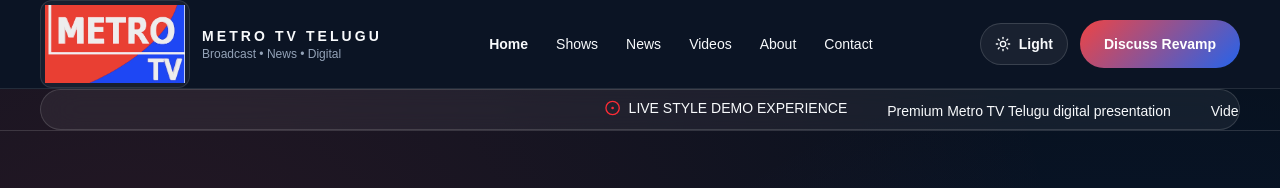
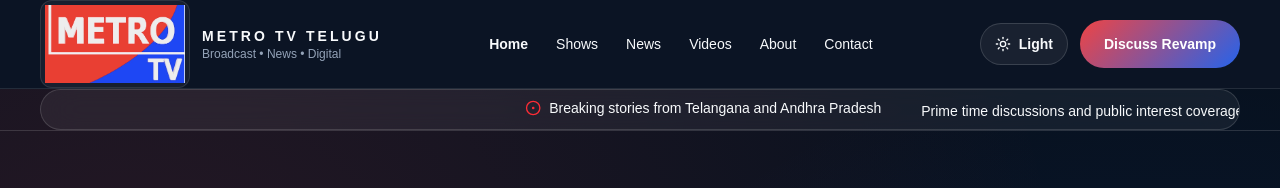
Before and after one commit to shivasricharan/metrotvtelugu, a Next.js app: page / in a window 1280 px wide. Shown: the top 188 px of the page. Built offline with nearby package versions, Linux system fonts and the light colour scheme.

Commit message:
Move homepage ticker to data file

```diff
--- a/app/page.js
+++ b/app/page.js
@@ -5,6 +5,7 @@ import FadeIn from "../components/FadeIn";
 import SectionTitle from "../components/SectionTitle";
 import VideoCard from "../components/VideoCard";
 import NewsCard from "../components/NewsCard";
+import { tickerItems } from "../lib/tickerData";
 
 const featuredVideos = [
   {
@@ -75,13 +76,18 @@ export default function HomePage() {
         <div className="container py-3">
           <div className="glass rounded-full px-4 py-2 text-sm ticker">
             <div className="ticker-track">
-              <span className="mr-10 inline-flex items-center gap-2">
-                <CircleDot className="h-4 w-4 text-red-500" />
-                LIVE STYLE DEMO EXPERIENCE
-              </span>
-              <span className="mr-10">Premium Metro TV Telugu digital presentation</span>
-              <span className="mr-10">Video-first browsing and richer UI</span>
-              <span className="mr-10">Designed for viewers, partners and advertisers</span>
+              {tickerItems.map((item, index) => (
+                <span key={index} className="mr-10 inline-flex items-center gap-2">
+                  {index === 0 ? (
+                    <>
+                      <CircleDot className="h-4 w-4 text-red-500" />
+                      {item}
+                    </>
+                  ) : (
+                    item
+                  )}
+                </span>
+              ))}
             </div>
           </div>
         </div>
--- /dev/null
+++ b/lib/tickerData.js
@@ -0,0 +1,6 @@
+export const tickerItems = [
+  "Breaking stories from Telangana and Andhra Pradesh",
+  "Prime time discussions and public interest coverage",
+  "Cinema, culture, interviews and featured programming",
+  "A stronger digital destination for Telugu audiences",
+];
```
